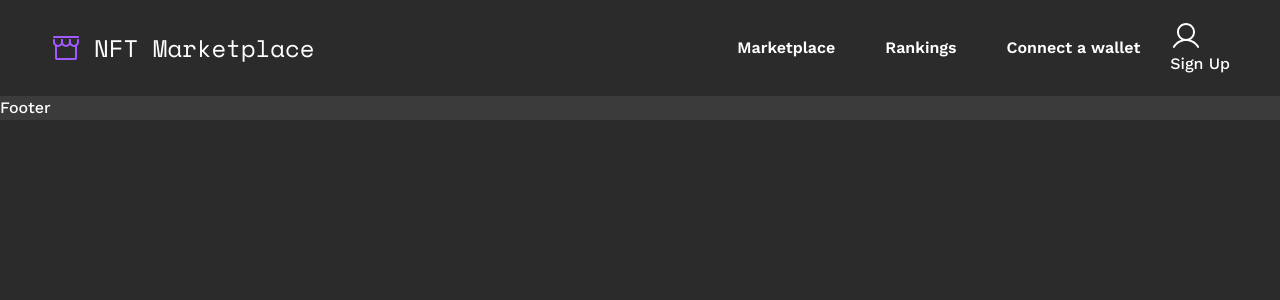
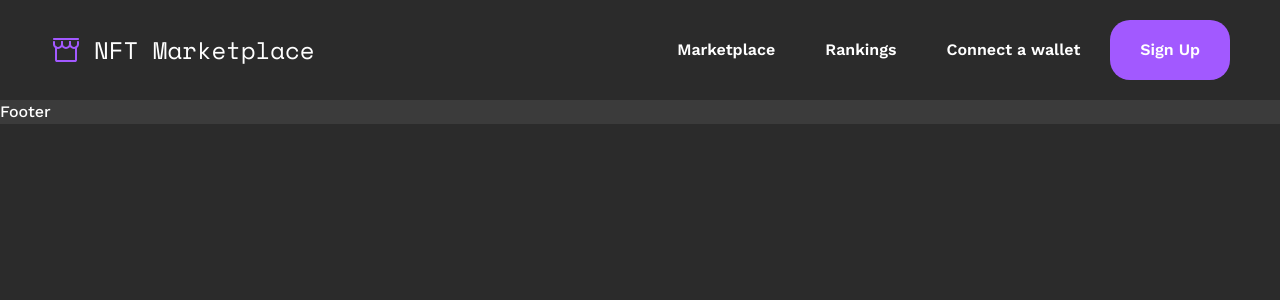
Before and after one commit to Fedor-Krasnov/NFT-marketplace, a React (Vite) app: page / in a window 1280 px wide. Shown: the top 300 px of the page. Built offline with nearby package versions, Linux system fonts and the light colour scheme.

Commit message:
feat(Button): Компонент кнопки

```diff
--- a/package.json
+++ b/package.json
@@ -10,6 +10,7 @@
     "preview": "vite preview"
   },
   "dependencies": {
+    "classnames": "^2.3.2",
     "prettier": "^3.0.0",
     "react": "^18.2.0",
     "react-dom": "^18.2.0",
--- a/src/components/Header/Header.jsx
+++ b/src/components/Header/Header.jsx
@@ -1,6 +1,7 @@
 import React from 'react';
 import headerStyles from './Header.scss';
 import { Logo } from '../units/Logo';
+import { Button } from '../units/Button';
 
 const Header = () => (
   <header className="header">
@@ -20,10 +21,7 @@ const Header = () => (
         </ul>
       </nav>
       <div className="header__sign-up">
-        <a href="/pages/create-account.html" className="button">
-          <img src="../src-old/media/icons/user.svg" alt="man" />
-          Sign Up
-        </a>
+        <Button title="Sign Up" to="/pages/create-account.html" />
       </div>
     </div>
     <div className="burger">
--- /dev/null
+++ b/src/components/units/Button/Button.jsx
@@ -0,0 +1,18 @@
+import React from 'react';
+import { Link } from 'react-router-dom';
+import './Button.scss';
+import classNames from 'classnames';
+
+const Button = ({ outline, secondary, title, to }) => {
+  const className = classNames('button', outline ? 'button_outline' : null, secondary ? 'button_secondary' : null);
+
+  return to ? (
+    <Link to={to} className={className}>
+      {title}
+    </Link>
+  ) : (
+    <button className={className}>{title}</button>
+  );
+};
+
+export { Button };
--- /dev/null
+++ b/src/components/units/Button/Button.scss
@@ -0,0 +1,33 @@
+.button {
+  display: flex;
+  font-size: 16px;
+  font-weight: 600;
+  font-family: 'Work Sans', sans-serif;
+  justify-content: center;
+  align-items: center;
+  padding: 0 30px;
+  gap: 12px;
+  height: 60px;
+  background: #A259FF;
+  border-radius: 20px;
+  color: white;
+  border: none;
+  width: max-content;
+
+  img {
+    max-width: 20px;
+    max-height: 20px;
+  }
+
+  &_outline {
+    font-size: 16px;
+    background-color: transparent;
+    border-radius: 20px;
+    border: 2px solid #A259FF;
+  }
+
+  &_secondary {
+    background: white;
+    color: black;
+  }
+}
--- /dev/null
+++ b/src/components/units/Button/index.js
@@ -0,0 +1 @@
+export { Button } from './Button.jsx';
```
Also changed, not shown: .eslintrc.json, 1 other file (tests, documents, lock files or other folders).
